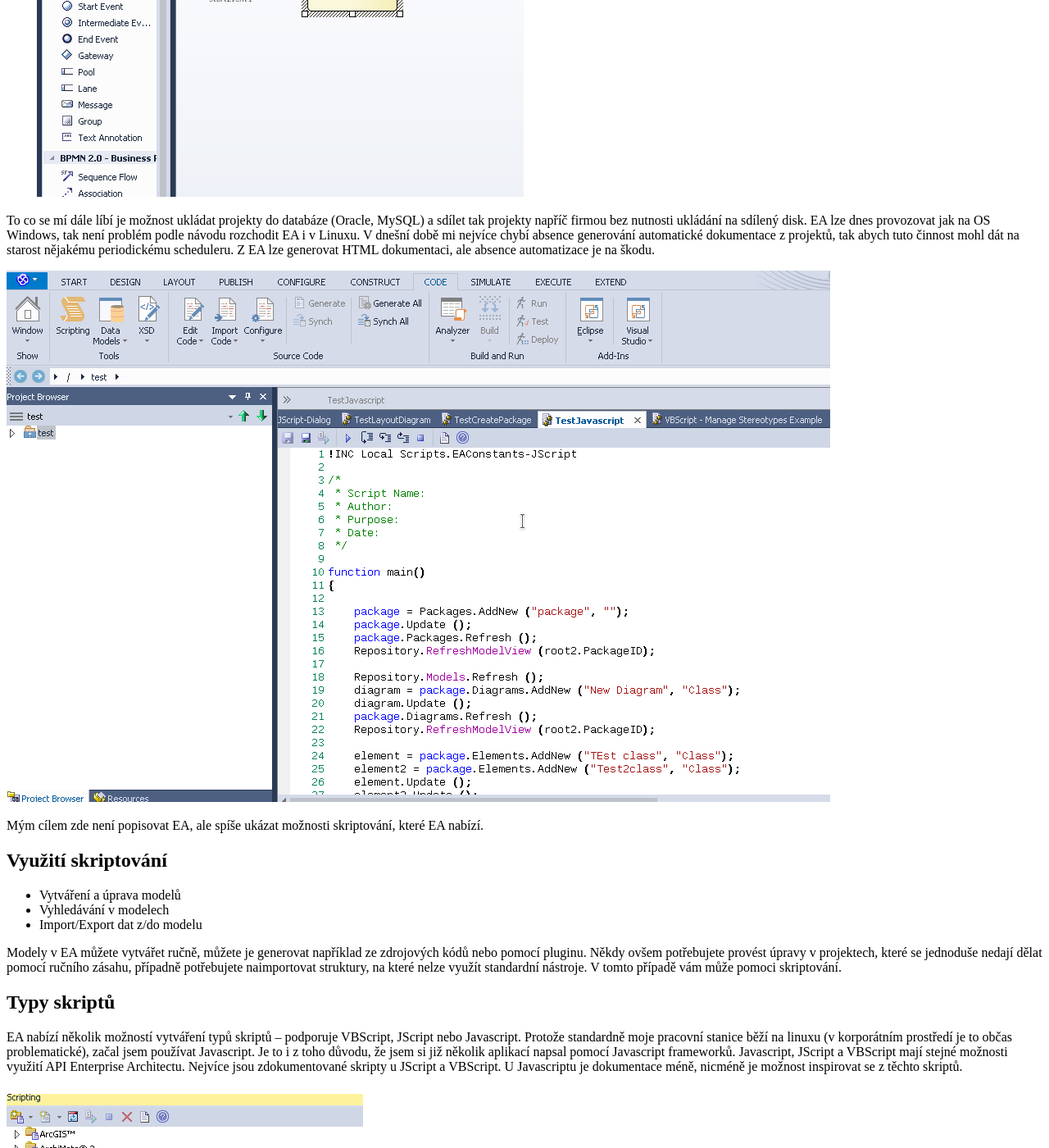
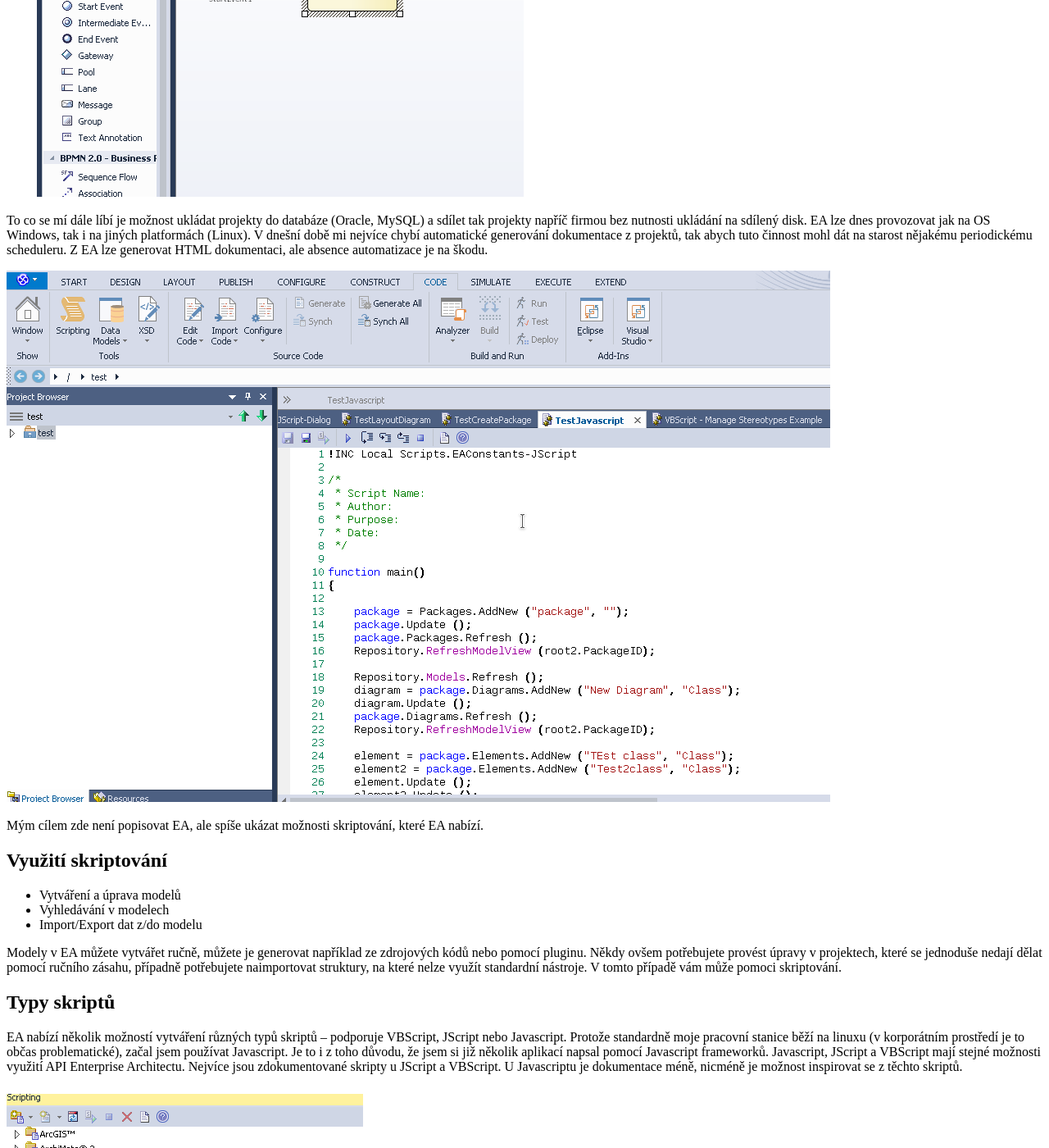
Before and after one commit to vladimirmezera/vladimirmezera.github.io, a Jekyll site: the page built from _posts/2017-02-06-EA-scripting.md, in a window 1280 px wide and 1400 px high, scrolled down 634 px. Shown: the whole window at 82% size. Built offline with Jekyll 4.4.1, drawn with Linux system fonts in a browser that asks for light colours; some of the changed text lies outside the part shown.

Commit message:
Blanicka Kosova review

`````diff
--- a/_posts/2017-02-06-EA-scripting.md
+++ b/_posts/2017-02-06-EA-scripting.md
@@ -12,7 +12,7 @@
 Dnes bych chtěl napsat pár řádků o Enterprise Architectu (Sparx Systems) a jeho možnostech skriptování. Tento nástroj je všude velmi rozšířený, protože umožnuje udržovat kompletní dokumentaci o vývoji.  Pro vytváření lze využít standardní UML diagramy, ale lze využít i jiné modely například pro business procesy  BPMN diagramy. V nových verzích EA je již integrována možnost vytvářet i grafické návrhy obrazovek, takže lze kompletní dokumentaci k projektu udržet na jednom místě.
 ![BPMN diagram](/public/ea/bpmn.png "BPMN diagram")
 
-To co se mí dále líbí je možnost ukládat projekty do databáze (Oracle, MySQL) a sdílet tak projekty napříč firmou bez nutnosti ukládání na sdílený disk. EA lze dnes provozovat jak na OS Windows, tak není problém podle návodu rozchodit EA i v Linuxu. V dnešní době mi nejvíce chybí absence generování automatické dokumentace z projektů, tak abych tuto činnost mohl dát na starost nějakému periodickému scheduleru. Z EA lze generovat HTML dokumentaci, ale absence automatizace je na škodu.
+To co se mí dále líbí je možnost ukládat projekty do databáze (Oracle, MySQL) a sdílet tak projekty napříč firmou bez nutnosti ukládání na sdílený disk. EA lze dnes provozovat jak na OS Windows, tak i na jiných platformách (Linux). V dnešní době mi nejvíce chybí automatické generování dokumentace z projektů, tak abych tuto činnost mohl dát na starost nějakému periodickému scheduleru. Z EA lze generovat HTML dokumentaci, ale absence automatizace je na škodu.
 
 ![EA13](/public/ea/ea.png "Enterprise Architect 13")
 
@@ -30,7 +30,7 @@
 Typy skriptů
 -----
 
-EA nabízí několik možností vytváření typů skriptů – podporuje VBScript, JScript nebo Javascript. Protože standardně moje pracovní stanice běží na linuxu (v korporátním prostředí je to občas problematické), začal jsem používat Javascript. Je to i z toho důvodu, že jsem si již několik aplikací napsal pomocí Javascript frameworků.
+EA nabízí několik možností vytváření různých typů skriptů – podporuje VBScript, JScript nebo Javascript. Protože standardně moje pracovní stanice běží na linuxu (v korporátním prostředí je to občas problematické), začal jsem používat Javascript. Je to i z toho důvodu, že jsem si již několik aplikací napsal pomocí Javascript frameworků.
 Javascript, JScript a VBScript mají stejné možnosti využití API Enterprise Architectu. Nejvíce jsou zdokumentované skripty u JScript a VBScript. U Javascriptu je dokumentace méně, nicméně je možnost inspirovat se z těchto skriptů.
 
 ![Scripting window](/public/ea/scripting.png "Scripting window")
@@ -47,7 +47,7 @@
 
    ![Create group](/public/ea/group.png "Create group")
 
-3. Vytvořte si skript například `hello-world`
+3. Vytvořte si například skript `hello-world`
 
    ![Create script](/public/ea/new-script.png "Create script")
 
@@ -138,7 +138,7 @@
 ````
 
 ### Automatický layout diagramu
-V případě, že generujete velké množství elementů do diagramu, případně více diagramů, můžete i tyto nad těmito diagramy layoutovat diagram.
+V případě že generujete velké množství elementů do diagramu nebo více diagramů, můžete pomocí skritpu zavolat operaci na automatické uspořádání elementů v diagramu. Elementy se poté v diagramu uspořádají podle zvoleného typu.
 
 ````javascript
     !INC Local Scripts.EAConstants-JScript
@@ -151,7 +151,7 @@
 ````
 
 ### Elektronická kniha
-Pro začátek doporučuji použít knihu od Thomas Kiliana „Scripting Enterprise Architect“. Jsou zde vysvětleny základní práce a různými objekty jako Element, Diagram, Connector, konfigurace atributů, vytváření package nebo modelů.
+Pro začátek doporučuji použít knihu od Thomas Kiliana „Scripting Enterprise Architect“. Jsou zde vysvětleny základní práce s různými objekty jako Element, Diagram, Connector, konfigurace atributů, vytváření package nebo modelů.
 
 ### Links
 
`````
Also changed, not shown: other parts of _posts/2017-02-06-EA-scripting.md (+3 -3 lines).
